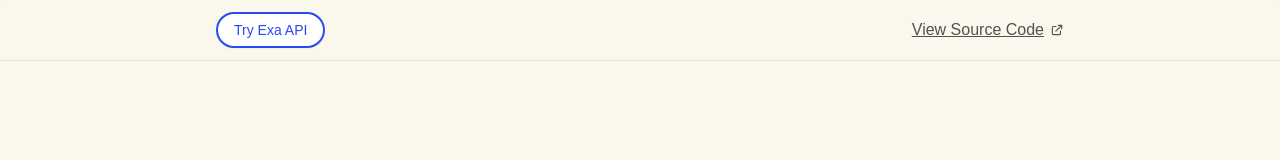
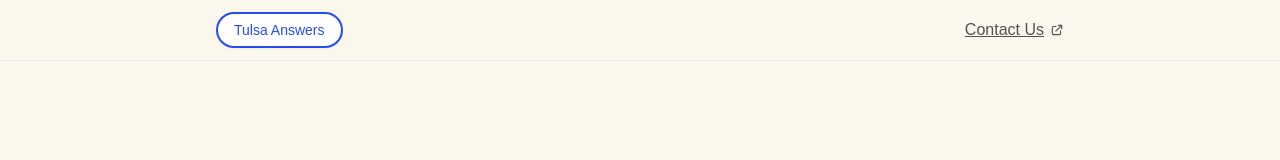
Before and after one commit to jairuscreative/answer-chat-app, a Next.js app: page /answer/ in a window 1280 px wide. Shown: the top 160 px of the page. Built offline with nearby package versions, Linux system fonts and the light colour scheme; a web font is replaced by a local one.

Commit message:
Update page.tsx
Changed the top navigation.

```diff
--- a/app/page.tsx
+++ b/app/page.tsx
@@ -141,20 +141,19 @@ export default function Page() {
       <div className="fixed top-0 left-0 right-0 bg-white/80 backdrop-blur-sm border-b z-50">
         <div className="md:max-w-4xl mx-auto px-4 md:px-6 py-3 flex justify-between items-center">
           <a
-            href="https://dashboard.exa.ai/playground/answer"
-            target="_blank"
+            href="https://tulsaanswers.com"
             className="flex items-center px-4 py-1.5 bg-white border-2 border-[var(--brand-default)] text-[var(--brand-default)]
             rounded-full hover:bg-[var(--brand-default)] hover:text-white transition-all duration-200
             font-medium shadow-sm hover:shadow-md hover:-translate-y-0.5"
           >
-            <span className="text-sm">Try Exa API</span>
+            <span className="text-sm">Tulsa Answers</span>
           </a>
           <a
-            href="https://github.com/exa-labs/answer-chat-app"
+            href="mail:team@tulsaanswers.com"
             target="_blank"
             className="flex items-center gap-1.5 text-md text-gray-600 hover:text-[var(--brand-default)] transition-colors"
           >
-            <span className="underline">View Source Code</span>
+            <span className="underline">Contact Us</span>
             <svg
               className="w-3.5 h-3.5"
               fill="none"
```
